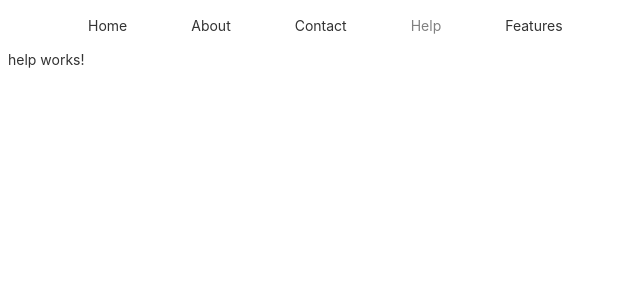
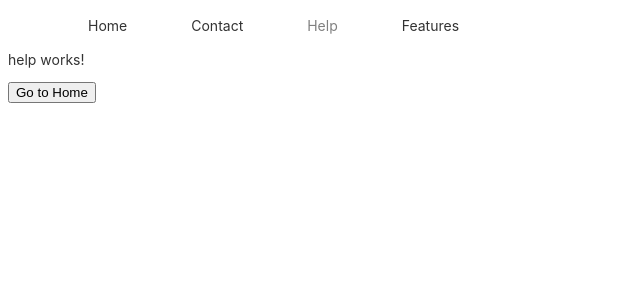
Before and after one commit to manoj19-github/angular-routing, an Angular app: page /help in a window 1280 px wide. Shown: the top 300 px of the page, without its empty margins (0-640 px from the left). Built offline with nearby package versions, Linux system fonts and the light colour scheme.

Commit message:
navigate programmitally

```diff
--- a/src/app/app.component.html
+++ b/src/app/app.component.html
@@ -307,9 +307,8 @@
   <div class="navbar-container">
     <ul class="navbar-list">
       <li routerLink="/" routerLinkActive="active" [routerLinkActiveOptions]="{exact:true}">Home</li>
-      <li routerLink="/about" routerLinkActive="active">About</li>
-      <li routerLink="/contact" routerLinkActive="active"> Contact</li>
-      <li routerLink="/help" routerLinkActive="active">Help</li>
+      <li [routerLink]="['/contact']" routerLinkActive="active"> Contact</li>
+      <li [routerLink]="['/help']" routerLinkActive="active">Help</li>
       <li routerLink="/features" routerLinkActive="active">Features</li>
     </ul>
   </div>
--- a/src/app/help/help.component.html
+++ b/src/app/help/help.component.html
@@ -1 +1,2 @@
 <p>help works!</p>
+<button type="button" class="btn btn-primary " (click)="navigateToHome()">Go to Home</button>
--- a/src/app/help/help.component.ts
+++ b/src/app/help/help.component.ts
@@ -1,10 +1,15 @@
 import { Component } from '@angular/core';
+import { ActivatedRoute, Router } from '@angular/router';
 
 @Component({
   selector: 'app-help',
   templateUrl: './help.component.html',
-  styleUrls: ['./help.component.css']
+  styleUrls: ['./help.component.css'],
 })
 export class HelpComponent {
+  constructor(private route: Router, private activatedRoute: ActivatedRoute) {}
 
+  navigateToHome() {
+    this.route.navigate(['contact'], { relativeTo: this.activatedRoute });
+  }
 }
```
